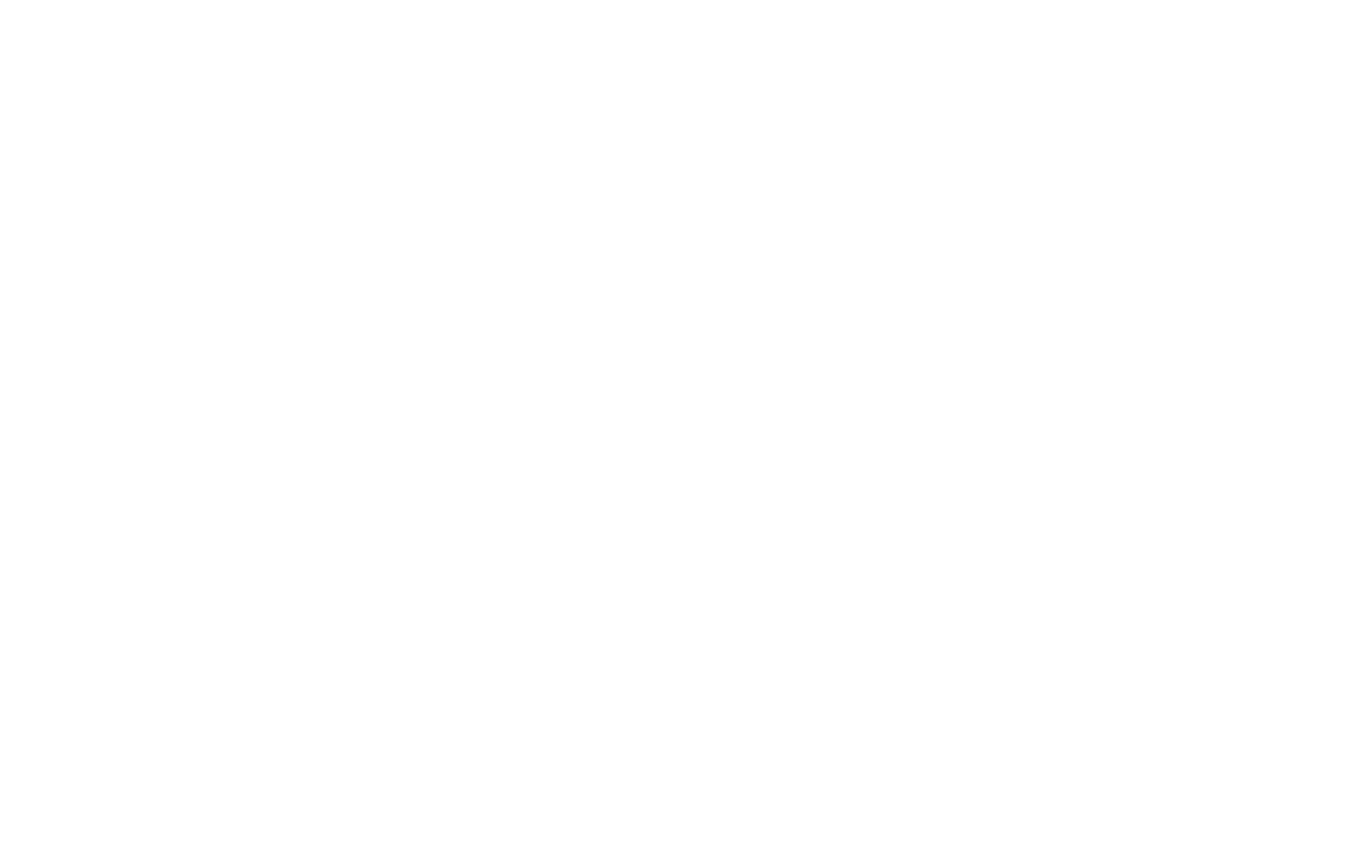
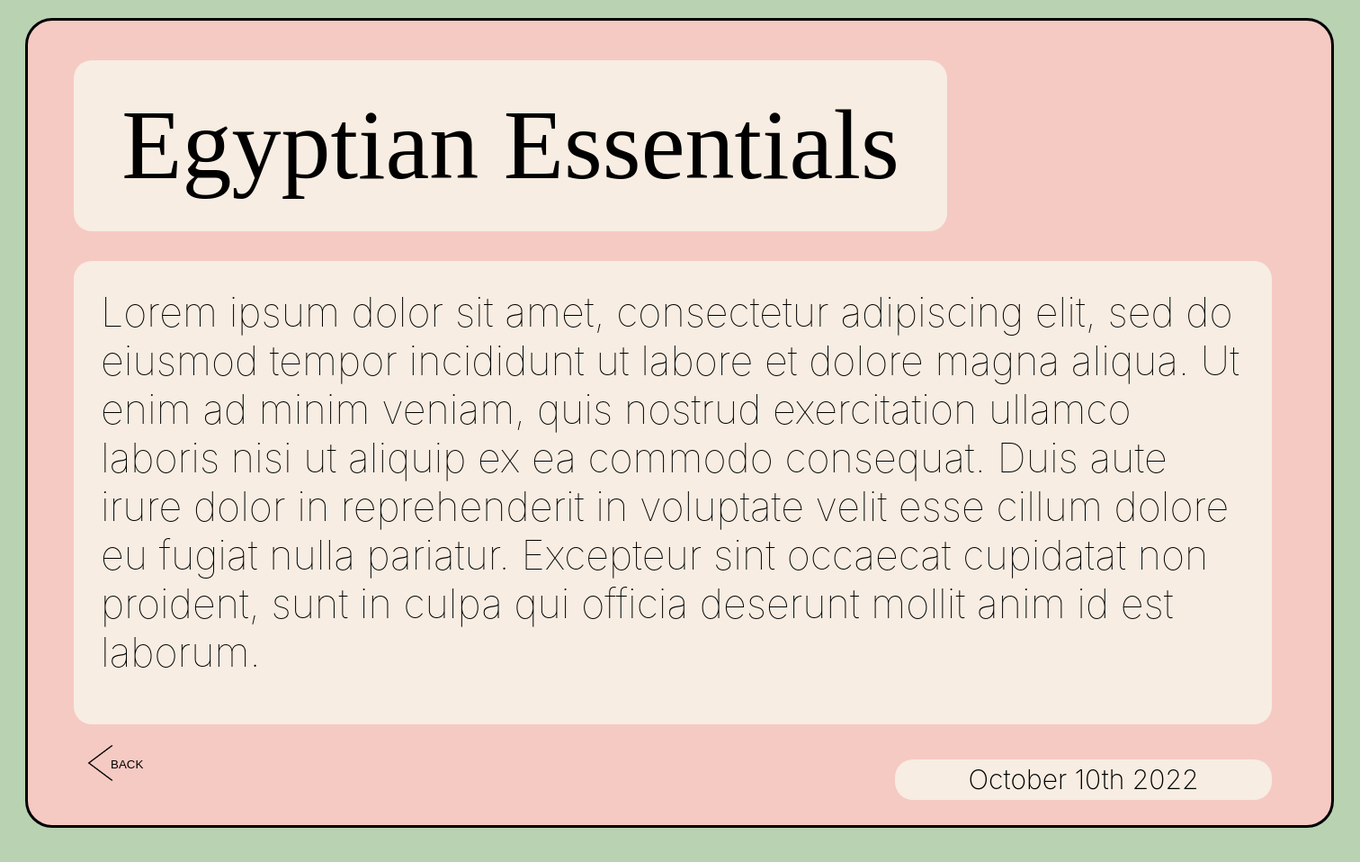
Before and after one commit to am1r4/E-protfolio, a plain HTML site: page blog1.html in a window 1280 px wide. Shown: the whole page at 90% size, 1512 px wide, since content can reach past the window. Before the commit the page ends 800 px from the top, so only its background shows below. Drawn offline with Linux system fonts and the light colour scheme.

Commit message:
third comment

```diff
--- a/blog1.html
+++ b/blog1.html
@@ -4,9 +4,26 @@
     <meta charset="UTF-8">
     <meta http-equiv="X-UA-Compatible" content="IE=edge">
     <meta name="viewport" content="width=device-width, initial-scale=1.0">
+    <link rel="stylesheet" href="blogpost.css">
     <title>Blog Post 1</title>
 </head>
 <body>
 
+    <main>
+        <h1>Egyptian Essentials</h1>
+        <article>Lorem ipsum dolor sit amet, consectetur adipiscing elit, sed do eiusmod
+            tempor incididunt ut labore et dolore magna aliqua. Ut enim ad minim veniam,
+            quis nostrud exercitation ullamco laboris nisi ut aliquip ex ea commodo consequat.
+            Duis aute irure dolor in reprehenderit in voluptate velit esse cillum dolore eu fugiat
+            nulla pariatur. Excepteur sint occaecat cupidatat non proident, sunt in culpa qui officia
+            deserunt mollit anim id est laborum.</article>
+            <p class="date">October 10th 2022</p>
+        <button>
+            <a href="blog.html">
+                <img src="./assets/imgs/insert/scroll icon.png" alt="">
+                <p class="button"> BACK</p>
+            </a>
+        </button>
+    </main>
 </body>
 </html>
--- /dev/null
+++ b/blogpost.css
@@ -0,0 +1,100 @@
+* {
+    margin: 0;
+    padding: 0;
+    box-sizing: border-box;}
+
+body {
+    position: relative;
+    width: 1512px;
+    height: 982px;
+    background: #B9D2B2;
+}
+
+main {
+    box-sizing: border-box;
+
+position: absolute;
+width: 1455px;
+height: 900px;
+left: 28px;
+top: 20px;
+
+background: #F5CAC3;
+border: 3px solid #000000;
+border-radius: 30px;
+}
+
+h1 {
+    position: absolute;
+    width: 971px;
+    height: 190px;
+    left: 51px;
+    top: 44px;
+    background: #F7EDE2;
+    border-radius: 20px;
+    font-family: 'Bright DEMO';
+    font-style: normal;
+    font-weight: 400;
+    font-size: 110px;
+    line-height: 69px;
+    padding: 20px;
+    padding-top: 60px;
+    text-align: center;
+}
+
+article {
+    font-family: 'Inter', sans-serif;
+    font-style: normal;
+    font-weight: 100;
+    font-size: 45px;
+    line-height: 54px;
+    position: absolute;
+    width: 1332px;
+    height: 515px;
+    left: 51px;
+    top: 267px;
+    background: #F7EDE2;
+    border-radius: 20px;
+    text-align: left;
+    padding: 30px;
+}
+.date {
+    position: absolute;
+    width: 419px;
+    height: 45px;
+    left: 964px;
+    top: 821px;
+    background: #F7EDE2;
+    border-radius: 20px;
+    padding: 4px;
+    text-align: center;
+    font-family: 'Inter', sans-serif;
+    font-style: normal;
+    font-weight: 200;
+    font-size: 30px;
+    line-height: 36px;
+
+}
+
+button {
+    position: absolute;
+    width: 80px;
+    height: 40;
+    display: flex;
+    justify-items: center;
+    top: 810px;
+    left: 60px;
+    background: none;
+    border: none;
+}
+.button {
+    position: absolute;
+    left: 32px;
+    top: 8.5px;
+    color: #000000;
+}
+img {
+    width: 40px;
+    height: 30px;
+    transform: rotate(90deg);
+}
```
Also changed, not shown: Gallery.html (+2 -0 lines), blog.css (+39 -10 lines), blog.html (+4 -4 lines), blog2.html (+17 -1 lines), blog3.html (+17 -0 lines), contact.css (+104 -0 lines), contact.html (+9 -0 lines), gallery.css (+9 -4 lines).
